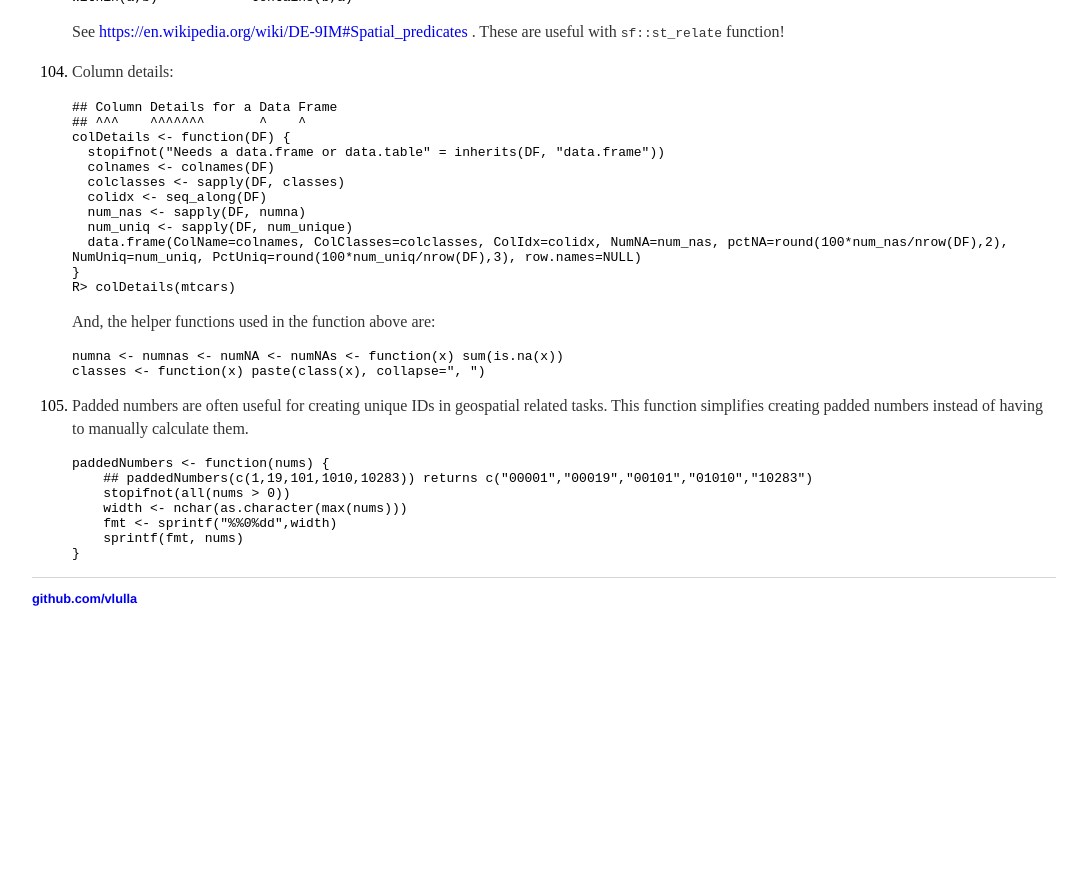
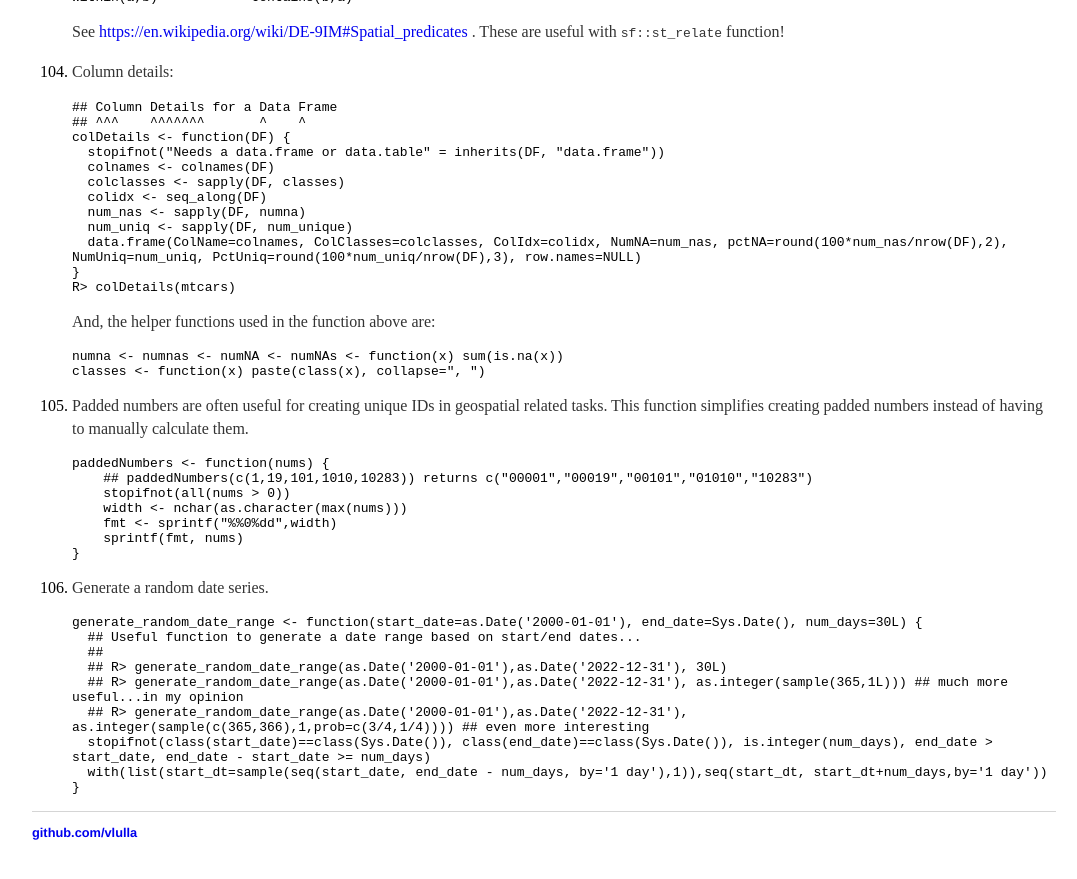
Before and after one commit to vlulla/vlulla.github.io, a Jekyll site: the page built from NOTES_R.md, in a window 1280 px wide and 900 px high, scrolled down 21849 px. Shown: the top 879 px of the window, without its empty margins (96-1173 px from the left). Built offline with Jekyll 4.4.1, drawn with Linux system fonts in a browser that asks for light colours; before the commit the page ends 22515 px from its top, so only the background shows below that.

Commit message:
Added a new utility function for R.

````diff
--- a/NOTES_R.md
+++ b/NOTES_R.md
@@ -1704,3 +1704,17 @@ layout: default
          sprintf(fmt, nums)
      }
      ```
+
+106. Generate a random date series.
+
+     ```r
+     generate_random_date_range <- function(start_date=as.Date('2000-01-01'), end_date=Sys.Date(), num_days=30L) {
+       ## Useful function to generate a date range based on start/end dates...
+       ##
+       ## R> generate_random_date_range(as.Date('2000-01-01'),as.Date('2022-12-31'), 30L)
+       ## R> generate_random_date_range(as.Date('2000-01-01'),as.Date('2022-12-31'), as.integer(sample(365,1L))) ## much more useful...in my opinion
+       ## R> generate_random_date_range(as.Date('2000-01-01'),as.Date('2022-12-31'), as.integer(sample(c(365,366),1,prob=c(3/4,1/4)))) ## even more interesting
+       stopifnot(class(start_date)==class(Sys.Date()), class(end_date)==class(Sys.Date()), is.integer(num_days), end_date > start_date, end_date - start_date >= num_days)
+       with(list(start_dt=sample(seq(start_date, end_date - num_days, by='1 day'),1)),seq(start_dt, start_dt+num_days,by='1 day'))
+     }
+     ```
````
Also changed, not shown: 1 other file.
